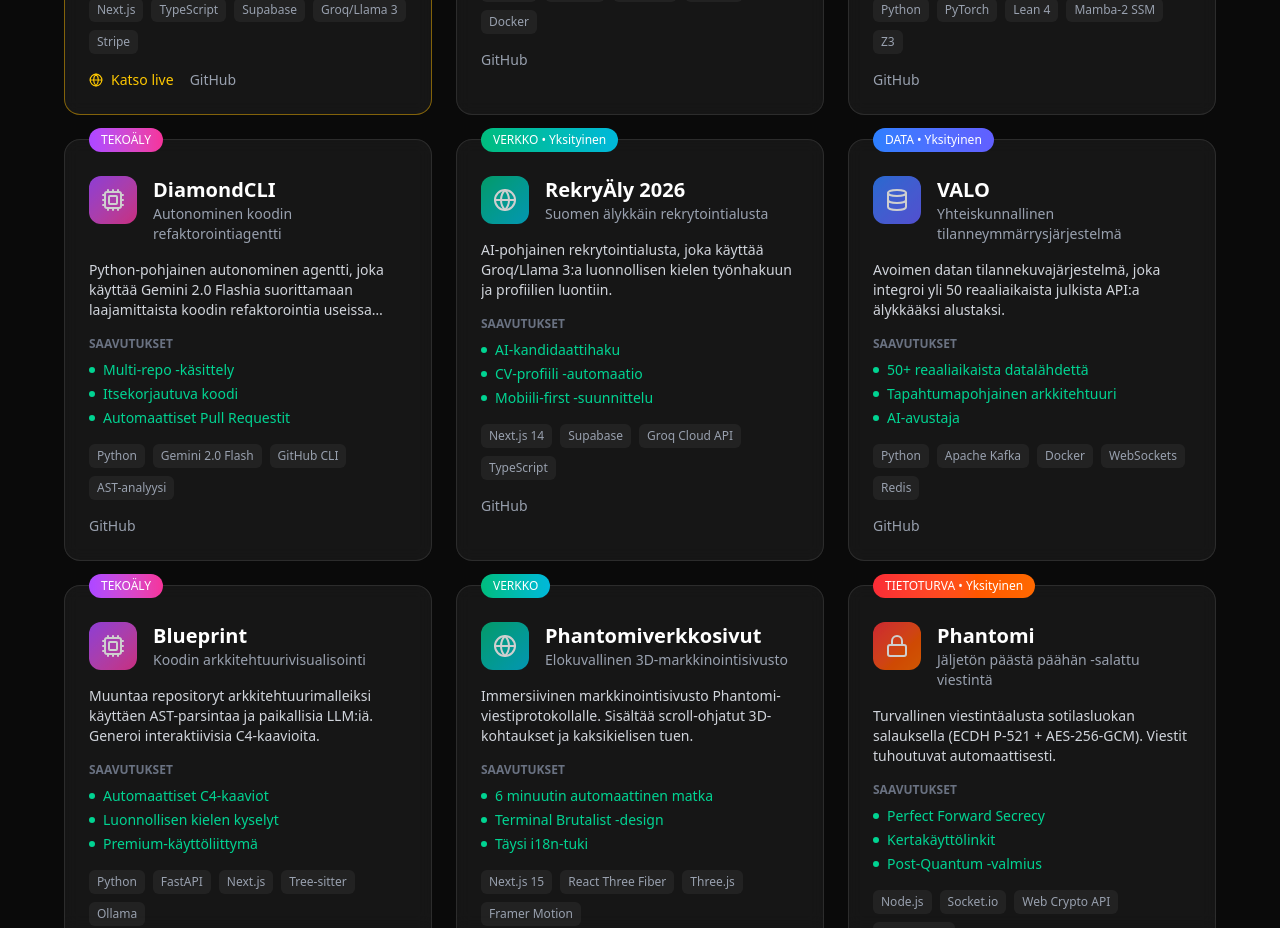
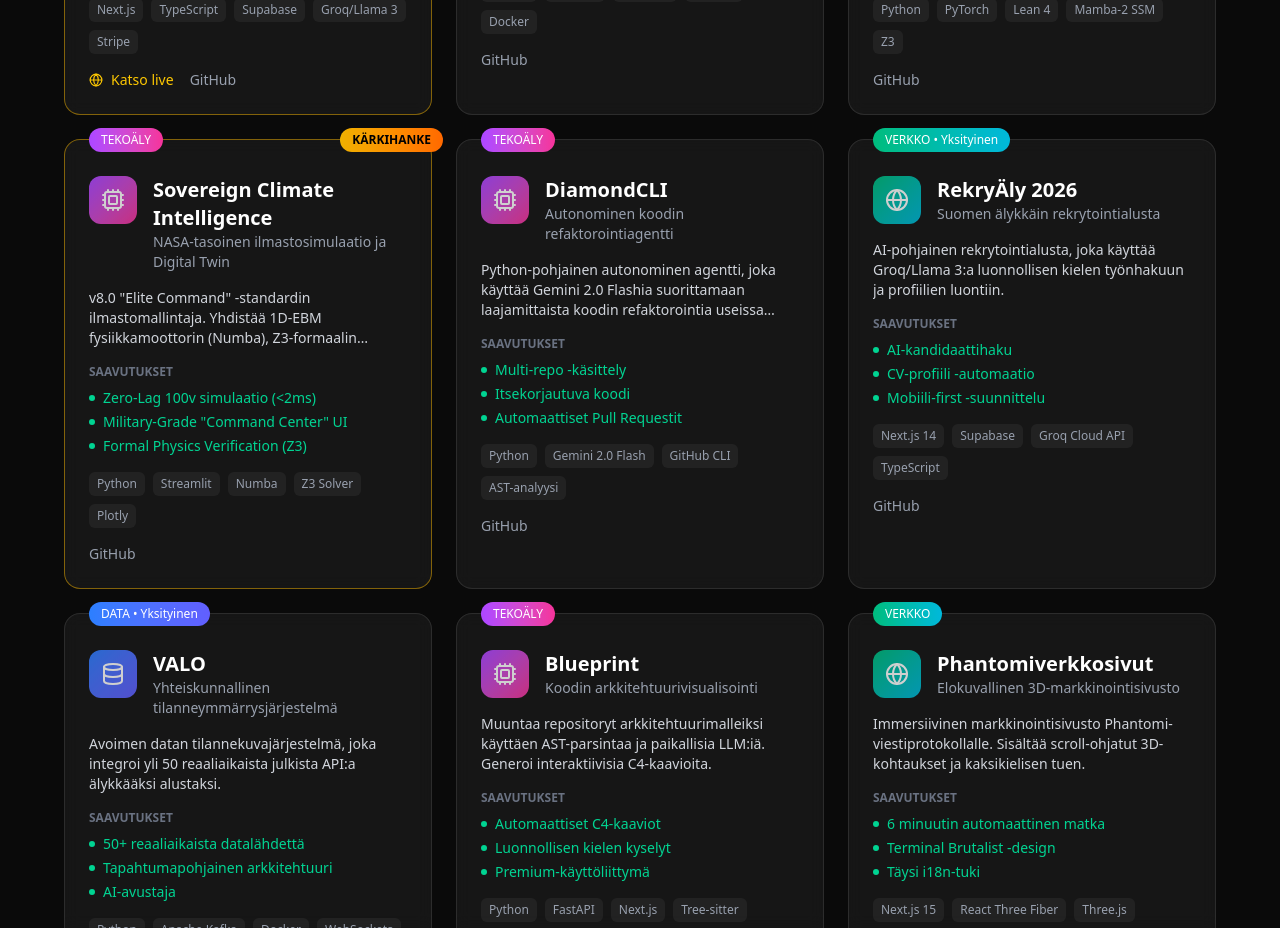
Before and after one commit to harleysederholm-alt/Tiedot, a Next.js app: page / in a window 1280 px wide. Shown: the part 1440-2368 px from the top of the page. Built offline with nearby package versions, Linux system fonts and the light colour scheme.

Commit message:
feat(content): Add Sovereign Climate Intelligence (P1) to portfolio

```diff
--- a/src/data/projects.ts
+++ b/src/data/projects.ts
@@ -47,6 +47,18 @@
     category: 'ai',
     isPrivate: true,
     githubUrl: 'https://github.com/harleysederholm-alt/verifiable-polymath',
+  },
+  {
+    id: 'sovereign-climate',
+    name: 'Sovereign Climate Intelligence',
+    tagline: 'NASA-tasoinen ilmastosimulaatio ja Digital Twin',
+    description: 'v8.0 "Elite Command" -standardin ilmastomallintaja. Yhdistää 1D-EBM fysiikkamoottorin (Numba), Z3-formaalin verifioinnin ja elokuvallisen "Halo" -maapallon (Plotly 3D) nollaviiveellä.',
+    techStack: ['Python', 'Streamlit', 'Numba', 'Z3 Solver', 'Plotly'],
+    achievements: ['Zero-Lag 100v simulaatio (<2ms)', 'Military-Grade "Command Center" UI', 'Formal Physics Verification (Z3)'],
+    category: 'ai',
+    isPrivate: false,
+    isFlagship: true,
+    githubUrl: 'https://github.com/harleysederholm-alt/Sovereign-Climate-1D-EBM',
   },
   {
     id: 'diamondcli',
```
